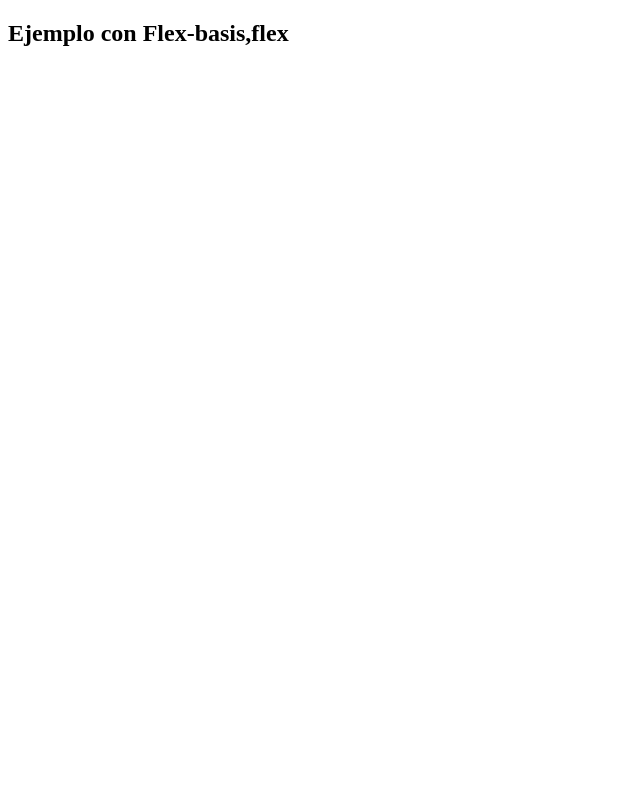
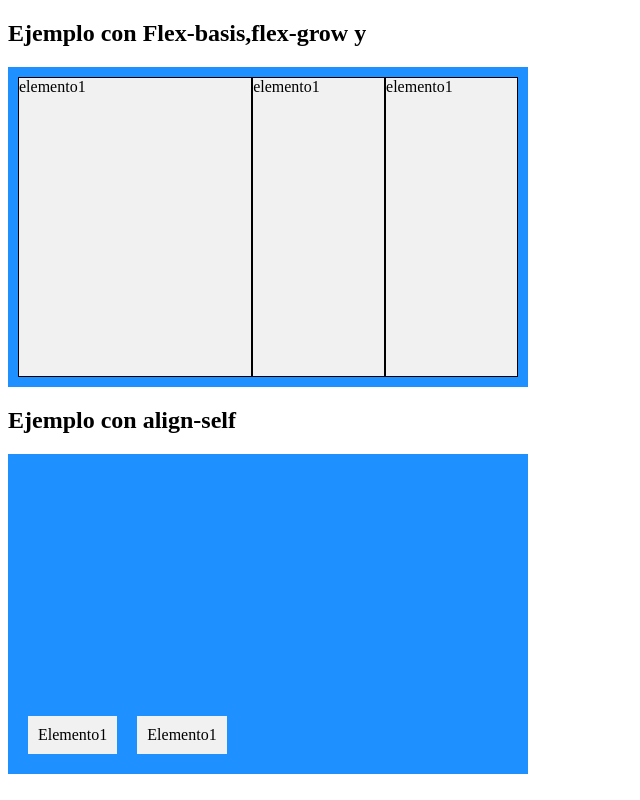
Before and after one commit to kkostadinkc/UT3-Preprocesadores-CSS, a plain HTML site: page Subir/Ejercicio1.html in a window 1280 px wide. Shown: the whole page, without its empty margins (0-640 px from the left). Drawn offline with Linux system fonts and the light colour scheme.

Commit message:
Version 2 de la ramaSesion26

```diff
--- a/Subir/Ejercicio1.html
+++ b/Subir/Ejercicio1.html
@@ -5,8 +5,20 @@
         <meta name="viewport" content="width=device-width, initial-scale=1.0">
         <meta http-equiv="X-UA-Compatible" content="ie=edge">
         <title>Document</title>
+        <link rel="stylesheet" href="HojaEstilos1.css">
     </head>
     <body>
-        <h2>Ejemplo con Flex-basis,flex</h2>
+        <h2>Ejemplo con Flex-basis,flex-grow y </h2>
+        <div class="contenedorFlex">
+            <div class="elemento1">elemento1</div>
+            <div class="elemento2">elemento1</div>
+            <div class="elemento3">elemento1</div>
+        </div>
+
+        <h2>Ejemplo con align-self</h2>
+        <div class="contenedorFlex">
+            <div class="elementoHijo">Elemento1</div>
+            <div class="elementoHijo">Elemento1</div>
+        </div>
     </body>
 </html>
--- /dev/null
+++ b/Subir/HojaEstilos1.css
@@ -0,0 +1,33 @@
+.contenedorFlex {
+  display: flex;
+  width: 500px;
+  background-color: DodgerBlue;
+  padding: 10px;
+  min-height: 300px;
+}
+.contenedorFlex > .elemento1 {
+  flex-basis: 200px;
+  flex-grow: 1;
+  background-color: #f1f1f1;
+  border: 1px solid black;
+}
+.contenedorFlex > .elemento2 {
+  flex-basis: auto;
+  flex-grow: 2;
+  background-color: #f1f1f1;
+  border: 1px solid black;
+}
+.contenedorFlex > .elemento3 {
+  flex-grow: 2;
+  flex-basis: auto;
+  background-color: #f1f1f1;
+  border: 1px solid black;
+}
+.contenedorFlex > .elementoHijo {
+  background-color: #f1f1f1;
+  padding: 10px;
+  align-self: flex-end;
+  margin: 10px;
+}
+
+/*# sourceMappingURL=HojaEstilos1.css.map */
--- /dev/null
+++ b/Subir/HojaEstilos2.css
@@ -0,0 +1,14 @@
+body {
+  counter-reset: consola;
+  counter-reset: titulo;
+}
+body h2::before {
+  counter-increment: consola;
+  content: "Consola de videojuegos " counter(consola) ": ";
+}
+body h1::before {
+  counter-increment: titulo;
+  content: "Titulo " counter(titulo) " : ";
+}
+
+/*# sourceMappingURL=hojaestilos2.css.map */
```
Also changed, not shown: Subir/Ejercicio2.html (added, +16 -0 lines), 2 other files.
